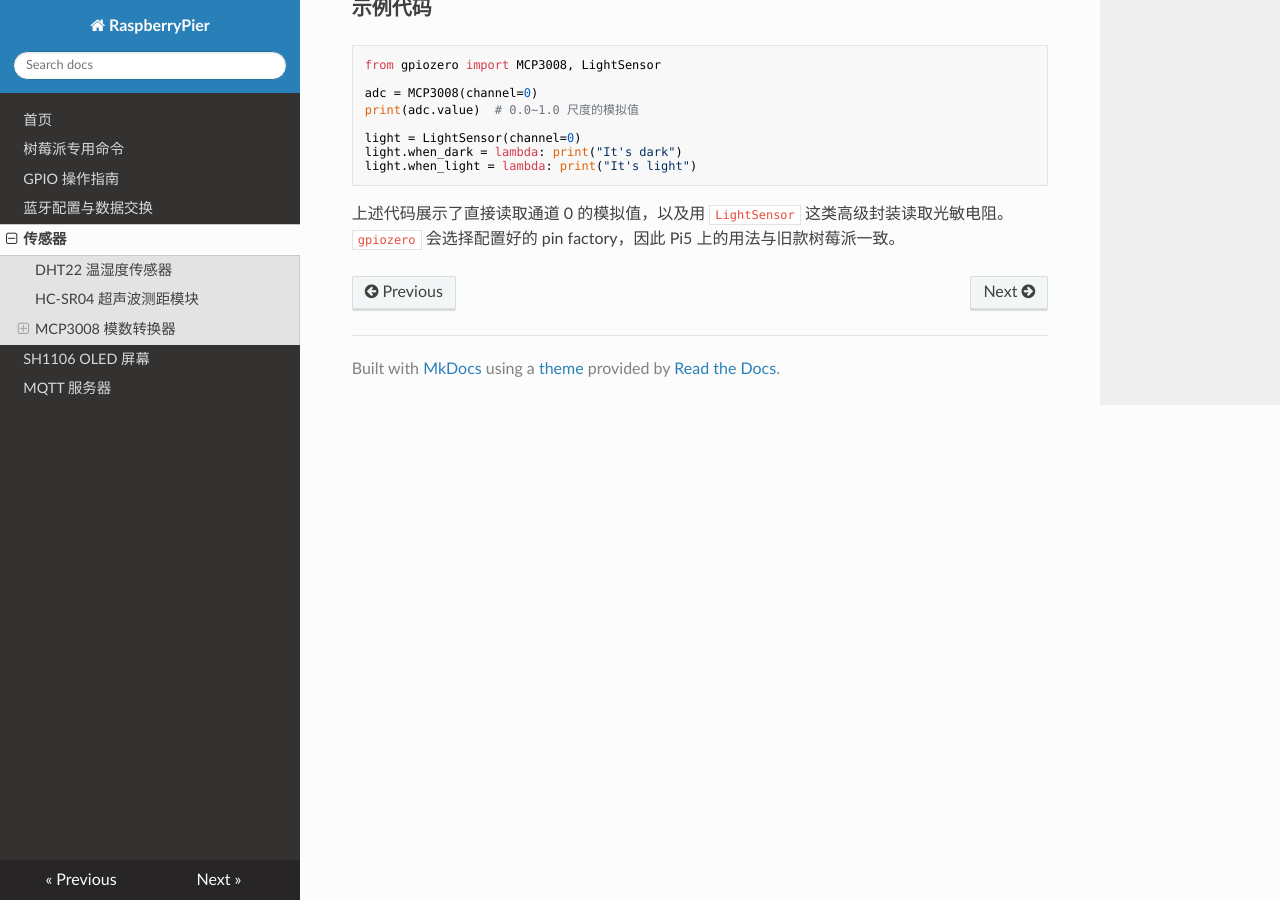
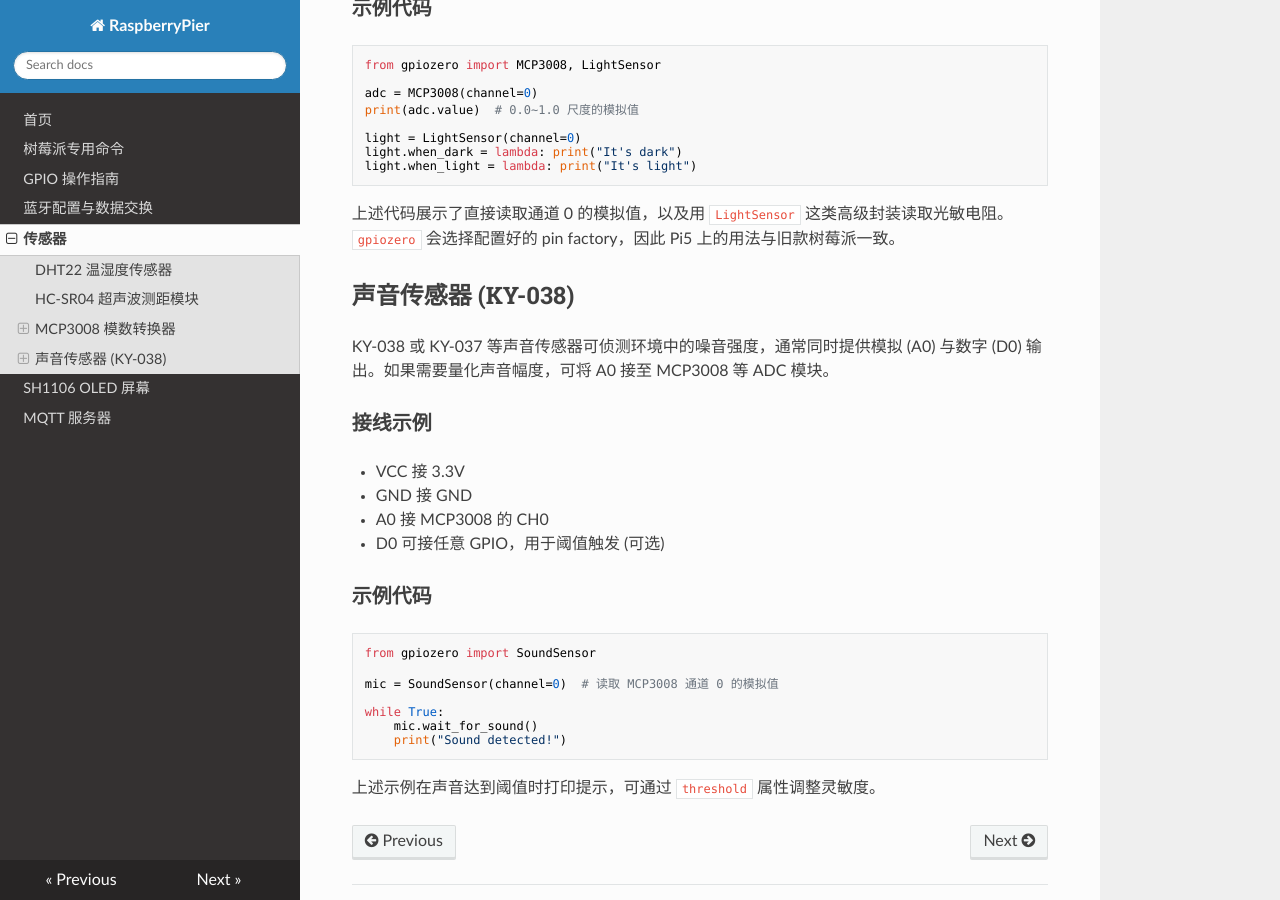
Before and after one commit to SwartzMss/RaspberryPier, an MkDocs documentation site: the page built from docs/sensors.md, in a window 1280 px wide and 900 px high, scrolled down 2060 px. Built offline with MkDocs 1.6.1, drawn with Linux system fonts in a browser that asks for light colours; nearby versions of some CDN libraries.

Commit message:
docs: add sound sensor example

````diff
--- a/docs/sensors.md
+++ b/docs/sensors.md
@@ -112,3 +112,28 @@
 ```
 
 上述代码展示了直接读取通道 0 的模拟值，以及用 `LightSensor` 这类高级封装读取光敏电阻。`gpiozero` 会选择配置好的 pin factory，因此 Pi5 上的用法与旧款树莓派一致。
+
+## 声音传感器 (KY-038)
+
+KY-038 或 KY-037 等声音传感器可侦测环境中的噪音强度，通常同时提供模拟 (A0) 与数字 (D0) 输出。如果需要量化声音幅度，可将 A0 接至 MCP3008 等 ADC 模块。
+
+### 接线示例
+
+- VCC 接 3.3V
+- GND 接 GND
+- A0 接 MCP3008 的 CH0
+- D0 可接任意 GPIO，用于阈值触发 (可选)
+
+### 示例代码
+
+```python
+from gpiozero import SoundSensor
+
+mic = SoundSensor(channel=0)  # 读取 MCP3008 通道 0 的模拟值
+
+while True:
+    mic.wait_for_sound()
+    print("Sound detected!")
+```
+
+上述示例在声音达到阈值时打印提示，可通过 `threshold` 属性调整灵敏度。
````
